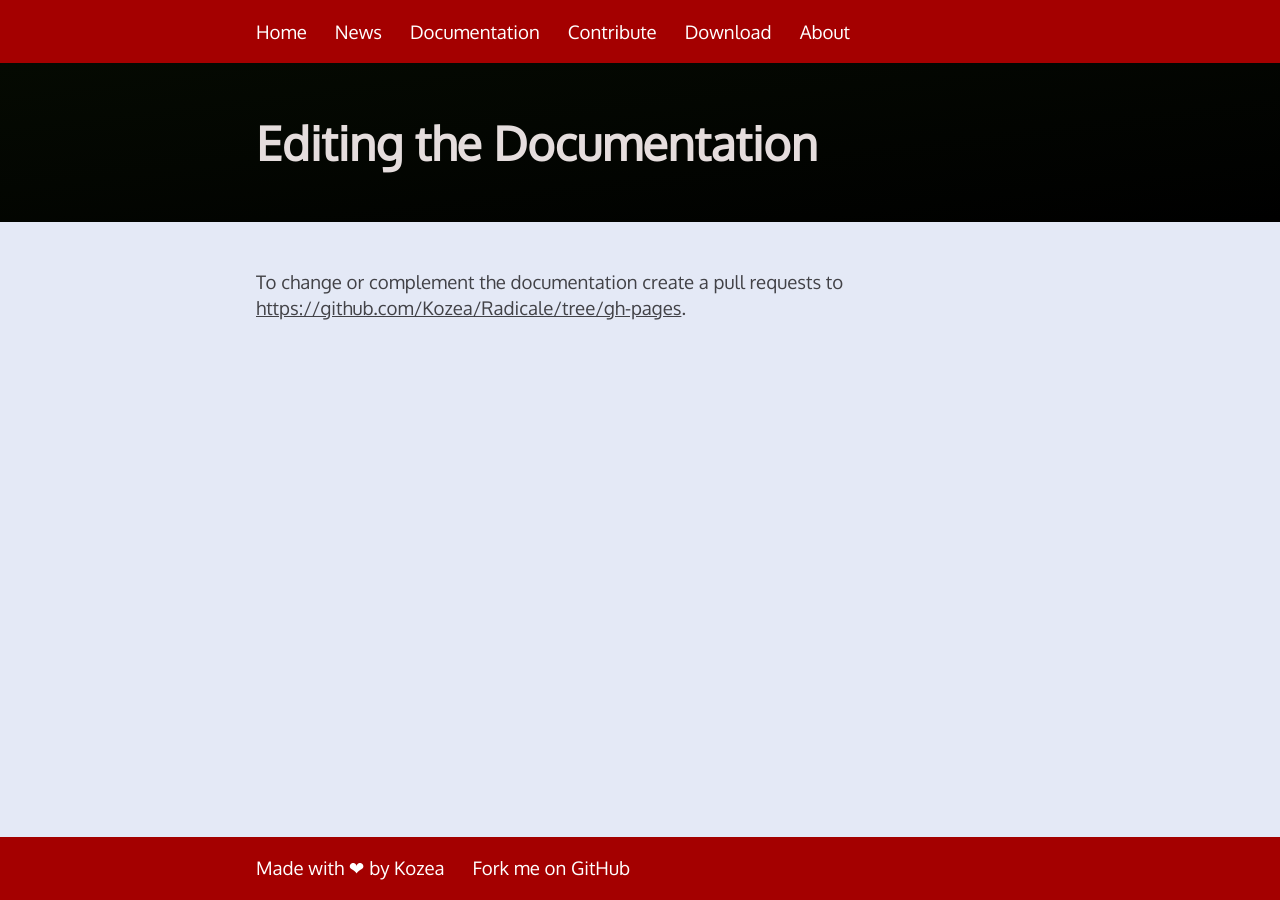
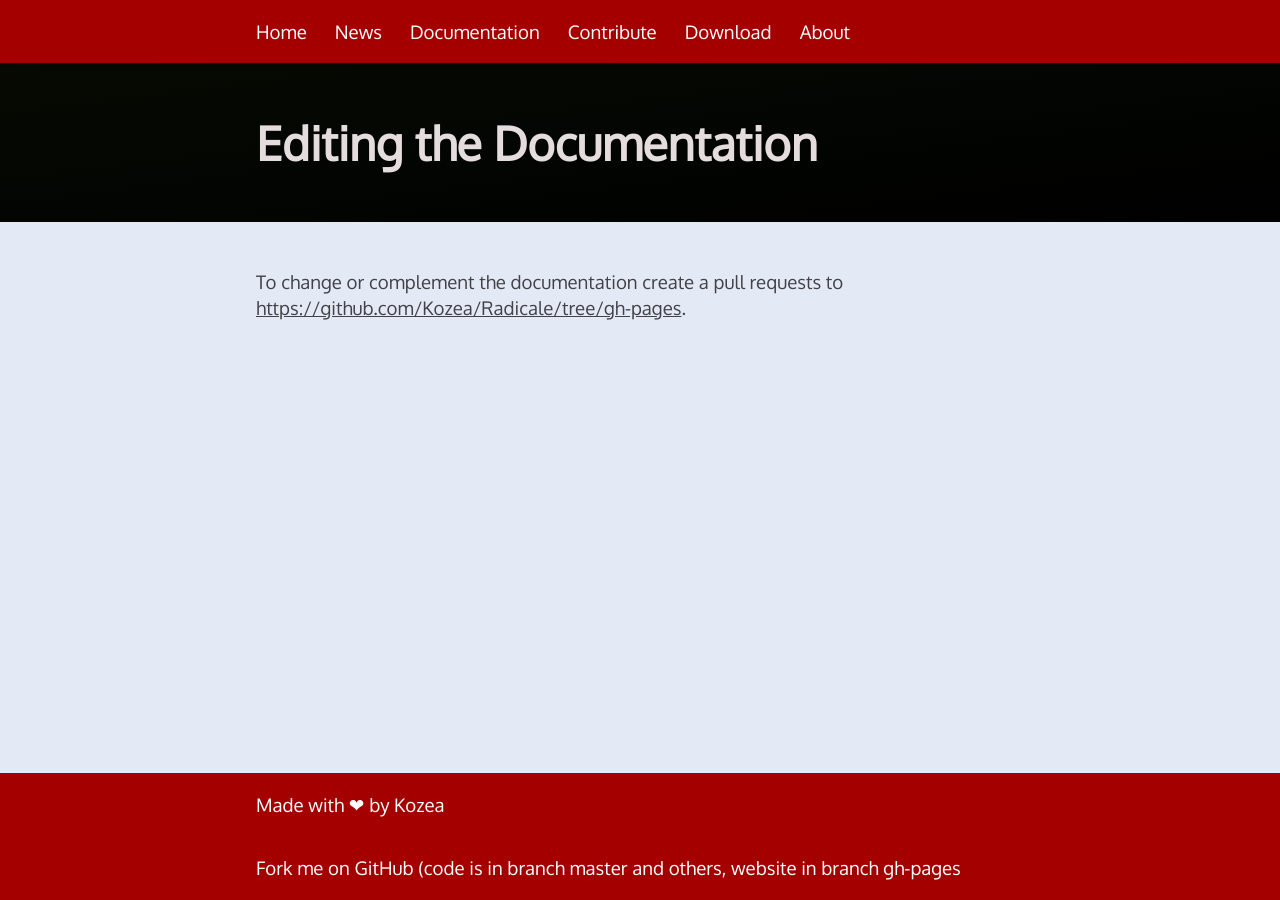
Before and after one commit to Kozea/Radicale, a Jekyll site: the page built from edit.md, in a window 1280 px wide. Built offline with Jekyll 4.4.1, drawn with Linux system fonts in a browser that asks for light colours.

Commit message:
Tell users that the website is in branch gh-pages
Hi,

I just created a pull request for two minor typos on the website. My experience in doing this task the first time was not optimal:
First it took me a while to have the idea that the website itself might be in git ("..., hmm, don't github projects have their website in git?")
Of course in the default view (branch master) there was nothing.
"Err, of course, either another repo or another branch ... . Ah, there it is, branch *website*. ... Hmm, no. .... Ah, branch *gh-pages*"
Done, problem solved, will work perfectly in the future.

Therefore I suggest to make the facts that the website itself is in git, and that it is in branch "gh-pages", known to users on every page. I'm not really happy with my proposed solution, better things welcome. Ideally you'd add a second link, expanding the href "site.github.repository_url" with a branch.

Greets
not sure if this is the perfect solution, other suggestions welcome.

```diff
--- a/_layouts/default.html
+++ b/_layouts/default.html
@@ -26,6 +26,6 @@
 <footer>
   <ul>
     <li><a href="http://kozea.fr">Made with ❤ by Kozea</a></li>
-    <li><a href="{{ site.github.repository_url }}">Fork me on GitHub</a></li>
+    <li><a href="{{ site.github.repository_url }}">Fork me on GitHub (code is in branch master and others, website in branch gh-pages</a></li>
   </ul>
 </footer>
```
